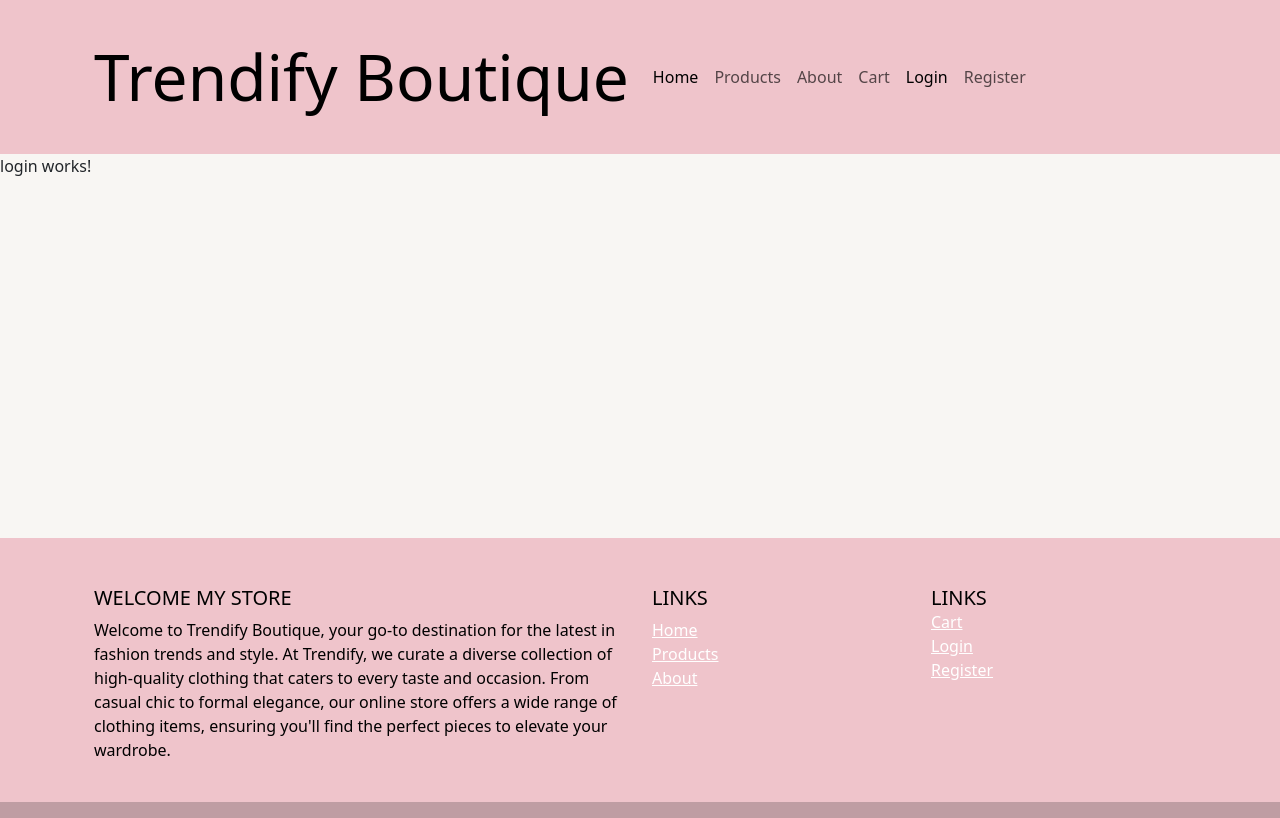
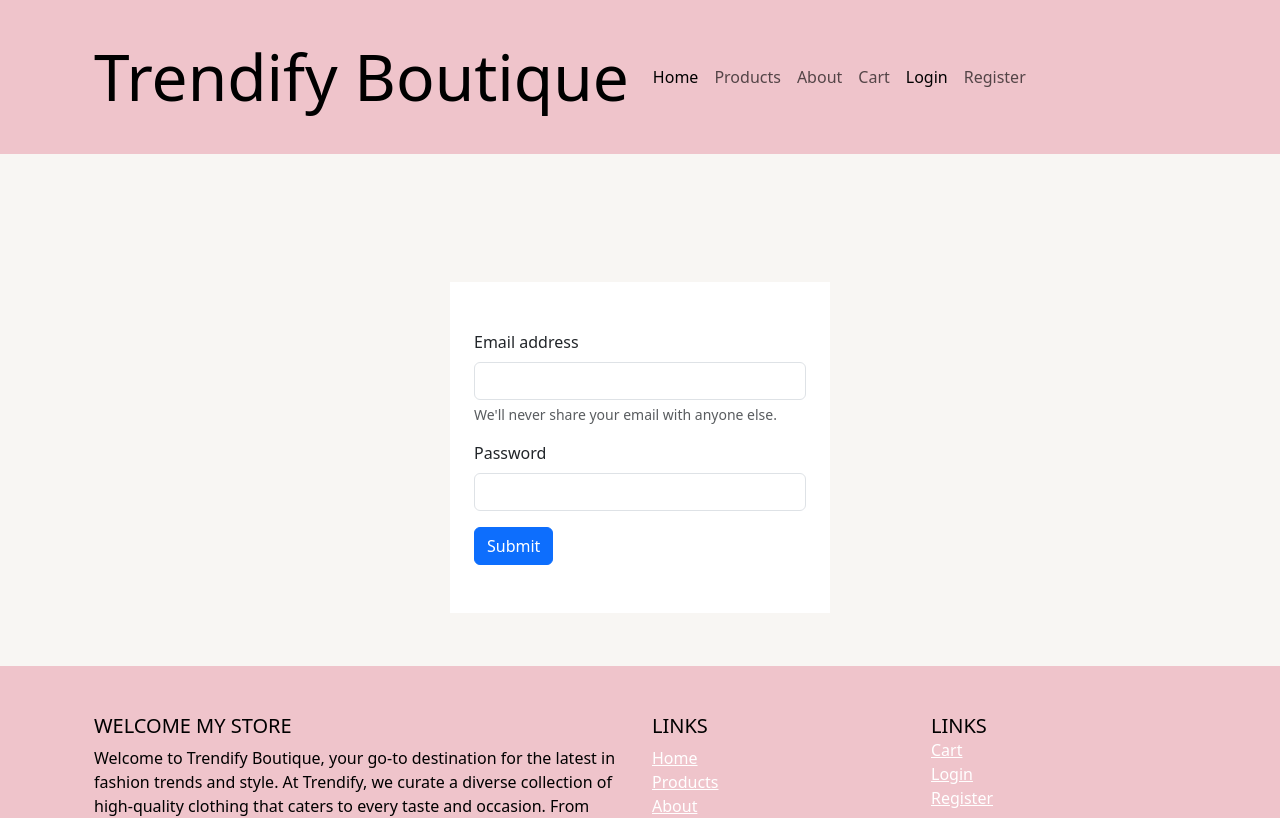
Before and after one commit to hktom/ng-my-store, an Angular app: page /login in a window 1280 px wide. Shown: the top 818 px of the page. Built offline with nearby package versions, Linux system fonts and the light colour scheme.

Commit message:
Add authentication functionality and update UI components

```diff
--- a/src/app/auth.service.ts
+++ b/src/app/auth.service.ts
@@ -1,7 +1,9 @@
-import { Injectable } from '@angular/core';
+import { EventEmitter, Injectable } from '@angular/core';
+import { NotificationService } from './notification.service';
+import { Router } from '@angular/router';
 
 interface IAuthService {
-  login(username: string, password: string): boolean;
+  login(username: string, password: string): void;
   logout(): void;
   isAuthenticated(): boolean;
   getLoggedInUser(): string;
@@ -11,18 +13,33 @@ interface IAuthService {
   providedIn: 'root',
 })
 export class AuthService implements IAuthService {
-  constructor() {}
+  constructor(
+    private notificationService: NotificationService,
+    private router: Router
+  ) {}
 
-  login(username: string, password: string): boolean {
-    if (username === 'admin' && password === 'admin') {
+  authStatusUpdate = new EventEmitter<boolean>();
+
+  login(username: string, password: string): void {
+    if (username === 'admin@admin.com' && password === 'admin') {
       localStorage.setItem('username', username);
-      return true;
+      this.notificationService.notificationStatusUpdated.emit({
+        message: 'You have successfully logged in!',
+        category: 'alert-success',
+      });
+      this.router.navigate(['/']);
+      this.authStatusUpdate.emit(true);
+      return;
     }
-
-    return false;
+    this.notificationService.notificationStatusUpdated.emit({
+      message: 'Invalid username or password!',
+      category: 'alert-danger',
+    });
   }
 
   logout(): void {
+    this.router.navigate(['/']);
+    this.authStatusUpdate.emit(false);
     localStorage.removeItem('username');
   }
 
--- a/src/app/categories/categories.component.ts
+++ b/src/app/categories/categories.component.ts
@@ -17,7 +17,16 @@ export class CategoriesComponent {
     private routeActive: ActivatedRoute
   ) {
     this.categories = this.product.categories;
-    this.products = this.product.products;
+    const categoryId = +this.routeActive.snapshot.params['id'];
+    this.products = this.product.products.filter((product) =>
+      product.categories.includes(categoryId)
+    );
+    this.routeActive.params.subscribe((params) => {
+      const categoryId = +params['id'];
+      this.products = this.product.products.filter((product) =>
+        product.categories.includes(categoryId)
+      );
+    });
   }
 
   goToProduct(product: IProduct) {
--- a/src/app/header/header.component.ts
+++ b/src/app/header/header.component.ts
@@ -1,5 +1,6 @@
 import { Component } from '@angular/core';
 import { IMenu, MenuService } from '../menu.service';
+import { AuthService } from '../auth.service';
 
 @Component({
   selector: 'app-header',
@@ -8,7 +9,23 @@ import { IMenu, MenuService } from '../menu.service';
 })
 export class HeaderComponent {
   menus: IMenu[] = [];
-  constructor(private menu: MenuService) {
-    this.menus = menu.menus;
+  constructor(private menu: MenuService, private authService: AuthService) {
+    this.menus = this.getMenus(
+      this.authService.isAuthenticated(),
+      this.menu.menus
+    );
+    this.authService.authStatusUpdate.subscribe((status) => {
+      this.menus = this.getMenus(status, this.menu.menus);
+    });
+  }
+
+  getMenus(status: boolean, menus: IMenu[]): IMenu[] {
+    if (!status) {
+      return menus;
+    } else {
+      return menus.filter(
+        (menu) => menu.name !== 'Login' && menu.name !== 'Register'
+      );
+    }
   }
 }
--- a/src/app/login/login.component.html
+++ b/src/app/login/login.component.html
@@ -1 +1,39 @@
-<p>login works!</p>
+<div style="margin: 8rem auto 10rem auto">
+  <div class="container">
+    <div class="row">
+      <div class="col-md-4 mx-auto bg-white px-4 py-5">
+        <div class="mb-3">
+          <label for="exampleInputEmail1" class="form-label"
+            >Email address</label
+          >
+          <input
+            type="email"
+            class="form-control"
+            id="exampleInputEmail1"
+            aria-describedby="emailHelp"
+            #email
+          />
+          <div id="emailHelp" class="form-text">
+            We'll never share your email with anyone else.
+          </div>
+        </div>
+        <div class="mb-3">
+          <label for="exampleInputPassword1" class="form-label">Password</label>
+          <input
+            type="password"
+            class="form-control"
+            id="exampleInputPassword1"
+            #password
+          />
+        </div>
+
+        <button
+          (click)="login(email.value, password.value)"
+          class="btn btn-primary"
+        >
+          Submit
+        </button>
+      </div>
+    </div>
+  </div>
+</div>
--- a/src/app/login/login.component.ts
+++ b/src/app/login/login.component.ts
@@ -1,4 +1,5 @@
 import { Component } from '@angular/core';
+import { AuthService } from '../auth.service';
 
 @Component({
   selector: 'app-login',
@@ -7,4 +8,10 @@ import { Component } from '@angular/core';
 })
 export class LoginComponent {
 
+  constructor(private authService: AuthService) { }
+
+  login(username: string, password: string): void {
+    this.authService.login(username, password);
+  }
+
 }
```
